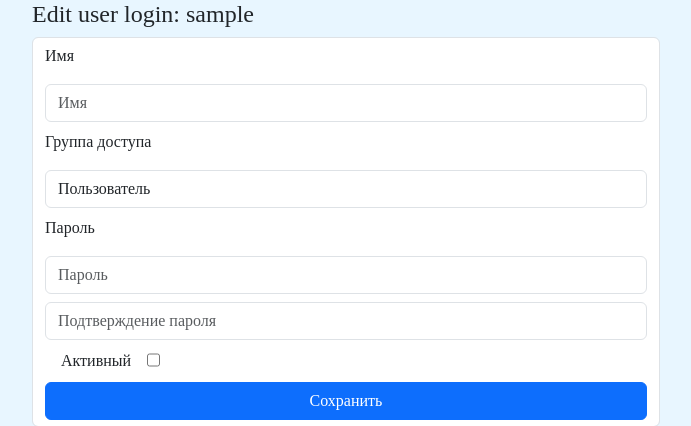
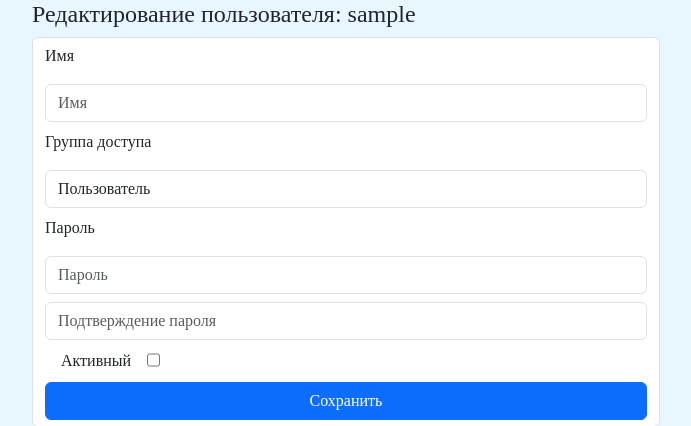
Before and after one commit to FieryRocket48/web-teplate-flask-database, a Flask app: template app/templates/users/edit.html in a window 1280 px wide. Shown: the part 92-518 px from the top of the page, without its empty margins (294-985 px from the left). Run offline with Flask 3, Linux system fonts and the light colour scheme; tables that the repository leaves empty hold one stand-in row (values such as "Sample post"); the template is opened without the code that fills it: values that come from a table or form of the project are taken from there, most other values are stand-ins (such as "Sample title", 1, 10 or a date in 2020); some libraries are stand-ins or nearby versions.

Commit message:
Edit name

```diff
--- a/app/templates/users/edit.html
+++ b/app/templates/users/edit.html
@@ -1,13 +1,13 @@
 {% extends 'main/base.html' %}
 
 
-{% block title %}Edit user{% endblock %}
+{% block title %}Редактирование пользователя{% endblock %}
 
 {% block content %}
 
 <div class="row justify-content-center">
     <div class="col-6 mx-auto">
-        <h4>{{ self.title() }} login: {{ login }}</h4>
+        <h4>{{ self.title() }}: {{ login }}</h4>
     </div>
 </div>
 
--- a/app/templates/users/users.html
+++ b/app/templates/users/users.html
@@ -1,7 +1,7 @@
 {% extends 'main/base.html' %}
 
 
-{% block title %}Users{% endblock %}
+{% block title %}Пользователи{% endblock %}
 
 {% block content %}
 
@@ -9,7 +9,7 @@
     <div class="col-7 mx-auto">
         <h4>{{ self.title() }}</h4>
         <div class="col">
-            <button type="button" class="btn btn-success" data-bs-toggle="modal" data-bs-target="#addUser">Add</button>
+            <button type="button" class="btn btn-success" data-bs-toggle="modal" data-bs-target="#addUser">Добавить</button>
         </div>
         <hr>
     </div>
@@ -54,7 +54,7 @@
   <div class="modal-dialog modal-dialog-centered">
     <div class="modal-content">
       <div class="modal-header">
-        <h5 class="modal-title" id="exampleModalCenterTitle">ADD USER</h5>
+        <h5 class="modal-title" id="exampleModalCenterTitle">Новый пользователь</h5>
         <button type="button" class="btn-close" data-bs-dismiss="modal" aria-label="Close"></button>
       </div>
       <div class="modal-body">
```
